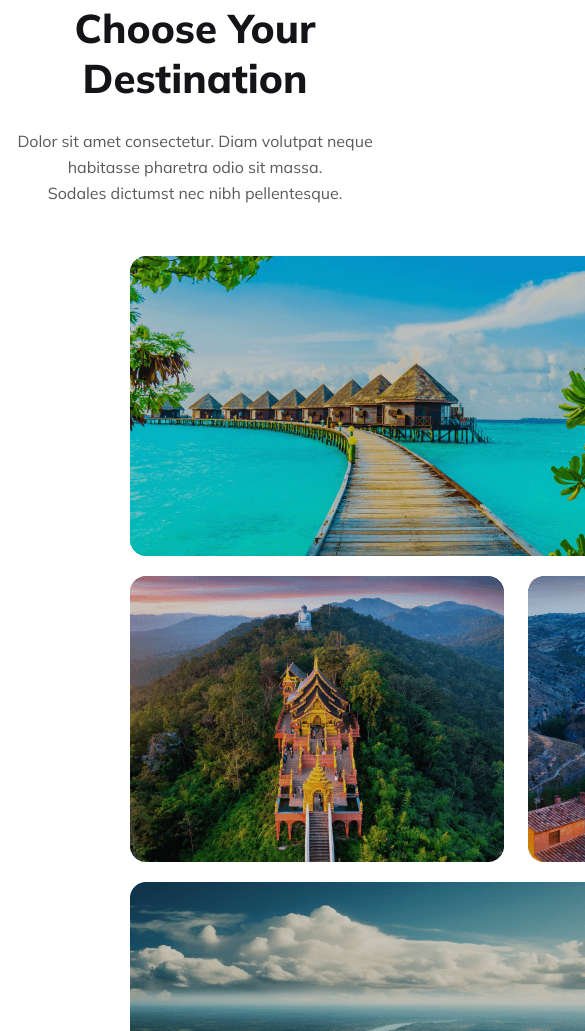
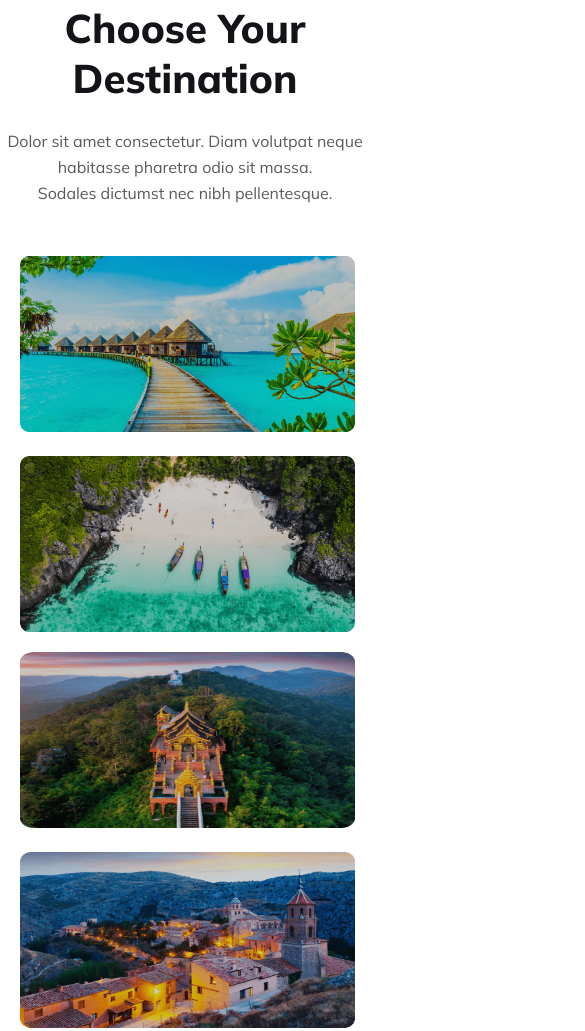
Before and after one commit to Nazrulofficeial/Travel-Explorer, a plain HTML site: page index.html in a window 390 px wide. Shown: the part 1853-2884 px from the top of the page, 585 px wide, since content can reach past the window. Drawn offline with Linux system fonts and the light colour scheme.

Commit message:
choose your destination section responsive done

```diff
--- a/Styles/style.css
+++ b/Styles/style.css
@@ -230,6 +230,7 @@
 
 .destination-img-first-col {
     display: flex;
+    flex-wrap: wrap;
     margin-left: 130px;
     gap: 24px;
     margin-top: 20px;
@@ -237,12 +238,14 @@
 
 .destination-img-second-col {
     display: flex;
+    flex-wrap: wrap;
     margin-left: 130px;
     gap: 24px;
     margin-top: 20px;
 }
 
 .destination-img-third-col {
+    flex-wrap: wrap;
     display: flex;
     margin-left: 130px;
     gap: 24px;
@@ -252,19 +255,14 @@
 .destination-img-heading {
     color: #131318;
     text-align: center;
-    font-family: Mulish;
     font-size: 40px;
-    font-style: normal;
     font-weight: 800;
-    line-height: normal;
 }
 
 .destination-img-desc {
     color: rgba(19, 19, 24, 0.70);
     text-align: center;
-    font-family: Mulish;
     font-size: 16px;
-    font-style: normal;
     font-weight: 400;
     line-height: 26px;
     margin-top: 25px;
@@ -400,5 +398,39 @@
         font-weight: 400;
         line-height: 24px;
     }
+
     /* Destination Section Start From Here */
+
+    .destination-img-container {
+        padding-right: 20px;
+    }
+
+    .destination-img-container img {
+        width: 335px;
+        height: 176px;
+        /* padding-right: 20px; */
+    }
+
+    .destination-img-first-col {
+        flex-direction: column;
+        /* margin-left: -110px; */
+        margin-left: 20px;
+
+    }
+    .destination-img-first-col img{
+        width: 335px;
+        height: 176px;
+    }
+
+    .destination-img-second-col {
+        flex-direction: column;
+        margin-left: 20px;
+
+    }
+
+    .destination-img-third-col {
+        flex-direction: column;
+        margin-left: 20px;
+
+    }
 }
```
